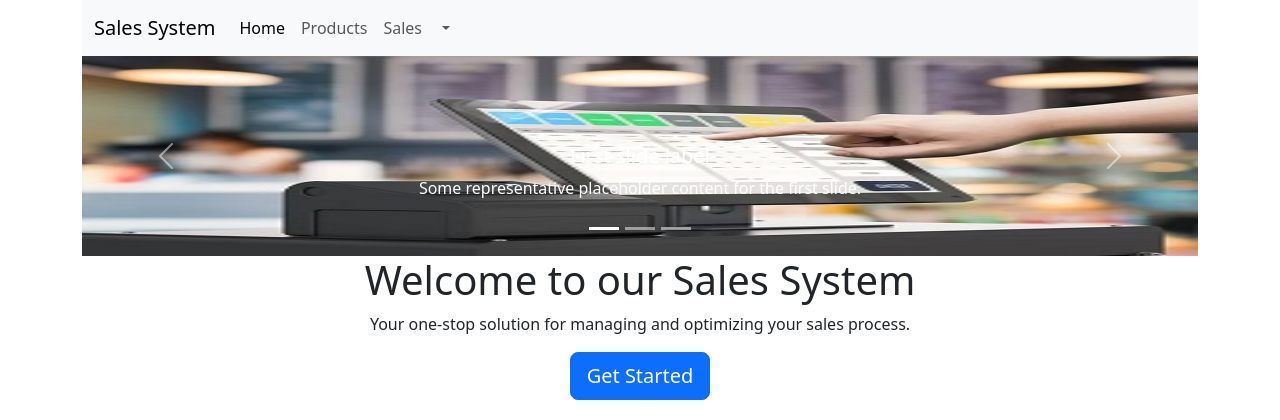
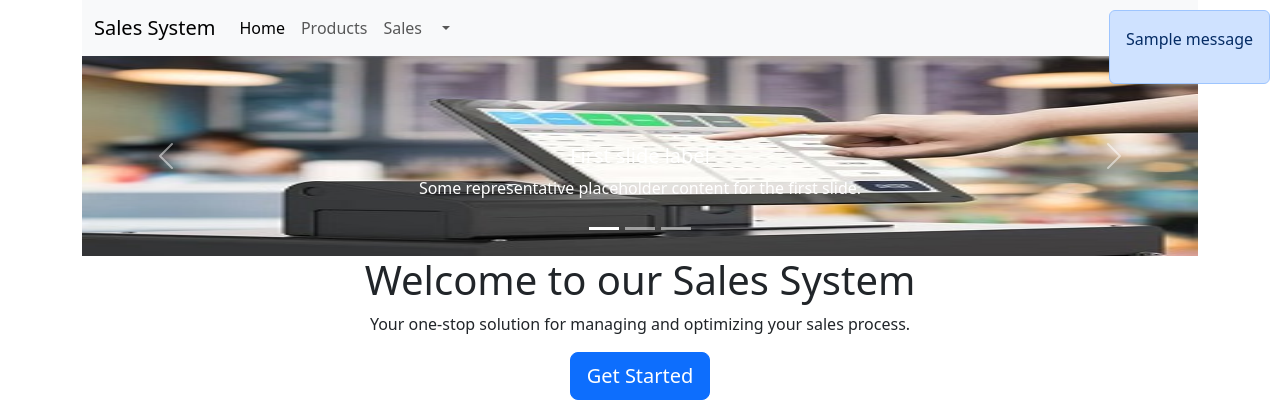
Before and after one commit to ericomondi/psycopg2, a Flask app: page / in a window 1280 px wide. Shown: the top 420 px of the page. Run offline with Flask 3, Linux system fonts and the light colour scheme; one stand-in notice (Sample message) is shown.

Commit message:
flash done

```diff
--- a/main.py
+++ b/main.py
@@ -1,10 +1,11 @@
 from flask import Flask, render_template, request, redirect, url_for
-from flask import jsonify
+from flask import jsonify, flash
 from dbservice import get_data, insert_product, insert_sale, remaining_stock
 import pygal
 
 
 app = Flask(__name__)
+app.secret_key = b'_5#y2L"F4Q8z\n\xec]/'
 
 # index route
 @app.route("/")
@@ -27,6 +28,7 @@ def add_product():
     values = (product_name,buying_price,selling_price,stock_quantity)
     # Insert the product into the database
     insert_product(values)
+    flash("Product succesfully added!")
     return redirect(url_for("products"))
 
 # get sales
@@ -45,6 +47,7 @@ def add_sale():
     values = (product_id,quantity,"now()")
     # Insert the sale into the database
     insert_sale(values)
+    flash("Sale added succefully!")
     return redirect(url_for("sales"))
 
 # dashboard
--- a/templates/index.html
+++ b/templates/index.html
@@ -17,7 +17,6 @@
       .custom-col img {
         width: 200px;
         height: 100px;
-
       }
 
       /* Custom CSS for responsive behavior */
@@ -26,21 +25,20 @@
         /* justify-content: center; */
         align-items: center;
       }
-      /* body {
-        background-color: azure;
+      /* Custom CSS for the flashes container */
+      .flashes-container {
+        position: fixed;
+        top: 10px;
+        right: 10px;
+        z-index: 1000;
       }
-      .container-fluid {
-        background-color: azure;
-      } */
     </style>
   </head>
   <body>
     <div class="container">
       <nav class="navbar navbar-expand-lg bg-body-tertiary">
         <div class="container-fluid">
-          <a class="navbar-brand" href="{{ url_for('index') }}"
-            >Sales System</a
-          >
+          <a class="navbar-brand" href="{{ url_for('index') }}">Sales System</a>
           <button
             class="navbar-toggler"
             type="button"
@@ -87,7 +85,9 @@
                     >
                   </li>
                   <li>
-                    <a class="dropdown-item" href="{{ url_for('dashboard') }}">Dashboard</a>
+                    <a class="dropdown-item" href="{{ url_for('dashboard') }}"
+                      >Dashboard</a
+                    >
                   </li>
                 </ul>
               </li>
@@ -95,6 +95,18 @@
           </div>
         </div>
       </nav>
+      <!-- Flashes container -->
+      <div class="flashes-container">
+        {% with messages = get_flashed_messages() %} {% if messages %}
+        <div class="alert alert-primary" role="alert">
+          <ul class="list-unstyled">
+            {% for message in messages %}
+            <li>{{ message }}</li>
+            {% endfor %}
+          </ul>
+        </div>
+        {% endif %} {% endwith %}
+      </div>
       {% block content%}
       <div class="content">
         <div id="carouselExampleCaptions" class="carousel slide">
@@ -295,7 +307,6 @@
       integrity="sha384-C6RzsynM9kWDrMNeT87bh95OGNyZPhcTNXj1NW7RuBCsyN/o0jlpcV8Qyq46cDfL"
       crossorigin="anonymous"
     ></script>
-
     {% endblock %}
   </body>
 </html>
--- a/templates/products.html
+++ b/templates/products.html
@@ -100,7 +100,10 @@
 
           <button type="submit" class="btn btn-primary">Add Product</button>
         </form>
+
       </div>
+
+
     </div>
     <script
       src="https://cdn.jsdelivr.net/npm/bootstrap@5.3.2/dist/js/bootstrap.bundle.min.js"
--- a/templates/sales.html
+++ b/templates/sales.html
@@ -82,6 +82,7 @@
 
           <button type="submit" class="btn btn-primary">Add Sale</button>
         </form>
+
       </div>
     </div>
 
```
Lines whose indentation alone changed are shown as unchanged.
